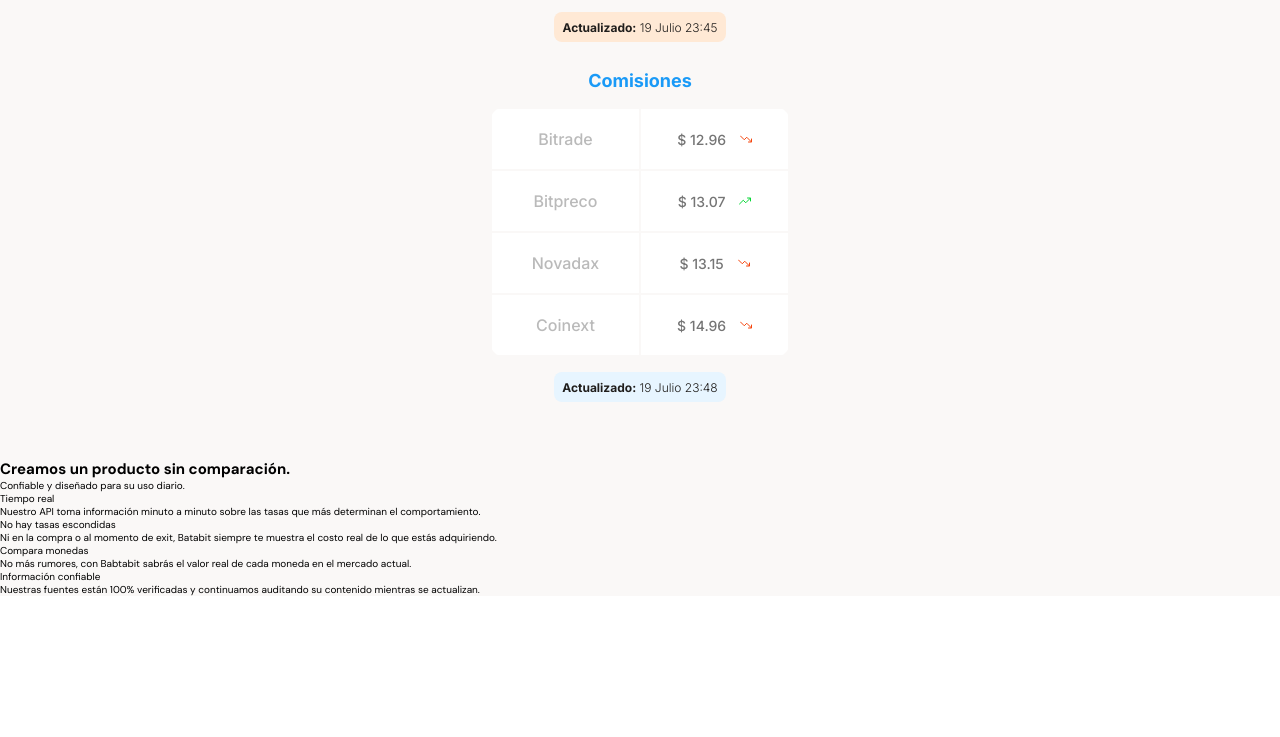
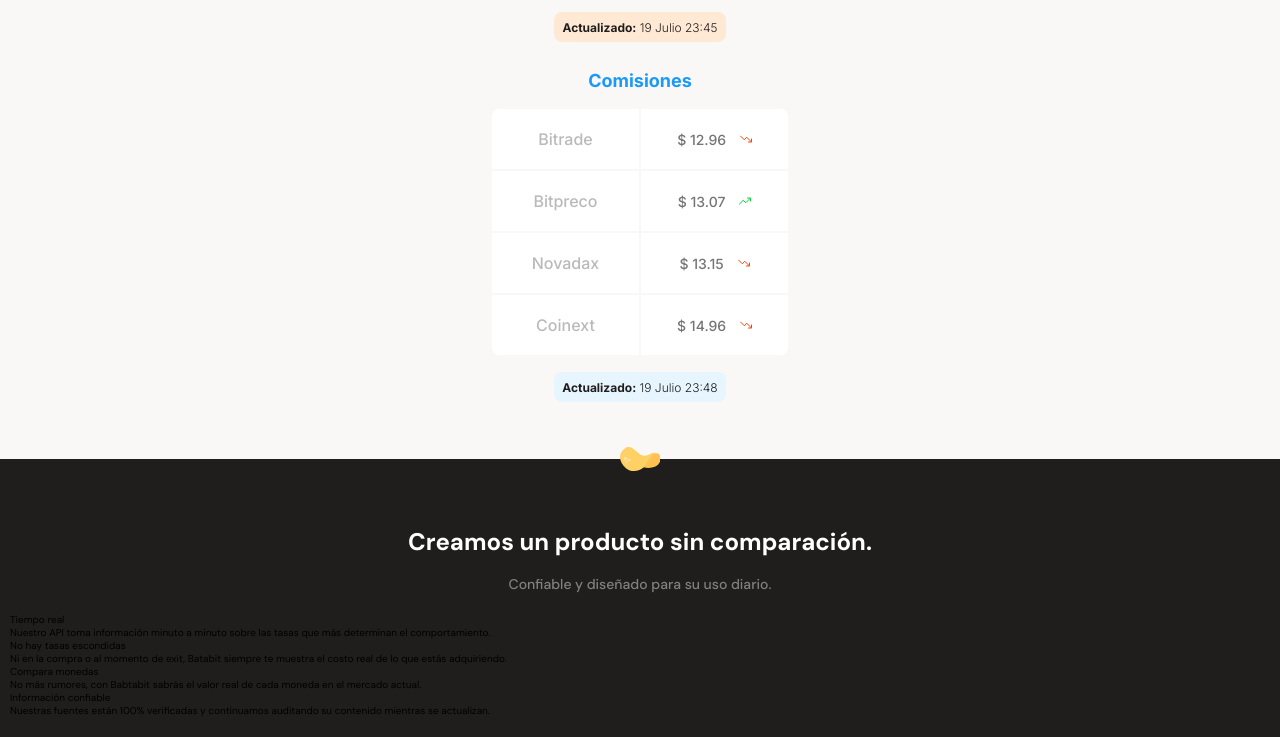
Before and after one commit to emlez/Batata-Bit, a plain HTML site: page index.html in a window 1280 px wide. Shown: the part 1057-1794 px from the top of the page. Before the commit the page ends 1653 px from the top, so only its background shows below. Drawn offline with Linux system fonts and the light colour scheme.

Commit message:
CSS styles for Benefits section.

```diff
--- a/index.html
+++ b/index.html
@@ -93,13 +93,13 @@
         </section>
       </section>
       <section class="main__product-detail">
-        <span></span>
-        <div>
+        <span class="product__detail-batata-logo"></span>
+        <div class="product__detail-title">
           <h2>Creamos un producto sin comparación.</h2>
           <p>Confiable y diseñado para su uso diario.</p>
         </div>
         <section class="product__cards-container">
-          <article class="product__detail-card">
+          <article class="product__card-detail">
             <span class="clock"></span>
             <p class="product__card-title">Tiempo real</p>
             <p class="product__card-body">
@@ -107,7 +107,7 @@
               más determinan el comportamiento.
             </p>
           </article>
-          <article class="product__detail-card">
+          <article class="product__card-detail">
             <span class="eye"></span>
             <p class="product__card-title">No hay tasas escondidas</p>
             <p class="product__card-body">
@@ -115,7 +115,7 @@
               el costo real de lo que estás adquiriendo.
             </p>
           </article>
-          <article class="product__detail-card">
+          <article class="product__card-detail">
             <span class="money"></span>
             <p class="product__card-title">Compara monedas</p>
             <p class="product__card-body">
@@ -123,7 +123,7 @@
               en el mercado actual.
             </p>
           </article>
-          <article class="product__detail-card">
+          <article class="product__card-detail">
             <span class="check"></span>
             <p class="product__card-title">Información confiable</p>
             <p class="product__card-body">
--- a/styles.css
+++ b/styles.css
@@ -234,3 +234,41 @@ main {
 .commissions-table--date {
   background-color: var(--soft-blue);
 }
+.main__product-detail {
+  position: relative;
+  width: 100%;
+  min-width: 320px;
+  height: auto;
+  padding: 20px 10px;
+  background-color: var(--warm-black);
+}
+.product__detail-batata-logo {
+  position: absolute;
+  width: 40px;
+  height: 25px;
+  background-image: url("./assets/icons/batata.svg");
+  top: -12.5px;
+  left: calc(50% - 20px);
+}
+.product__detail-title {
+  width: 90%;
+  min-width: 288px;
+  height: auto;
+  margin: 0 auto;
+  margin-top: 50px;
+  text-align: center;
+}
+.product__detail-title h2 {
+  margin-bottom: 20px;
+  font-size: 2.4rem;
+  font-weight: 700;
+  line-height: 2.6rem;
+  color: var(--just-white);
+}
+.product__detail-title p {
+  margin-bottom: 20px;
+  font-size: 1.4rem;
+  font-weight: 500;
+  line-height: 1.8rem;
+  color: #808080;
+}
```
